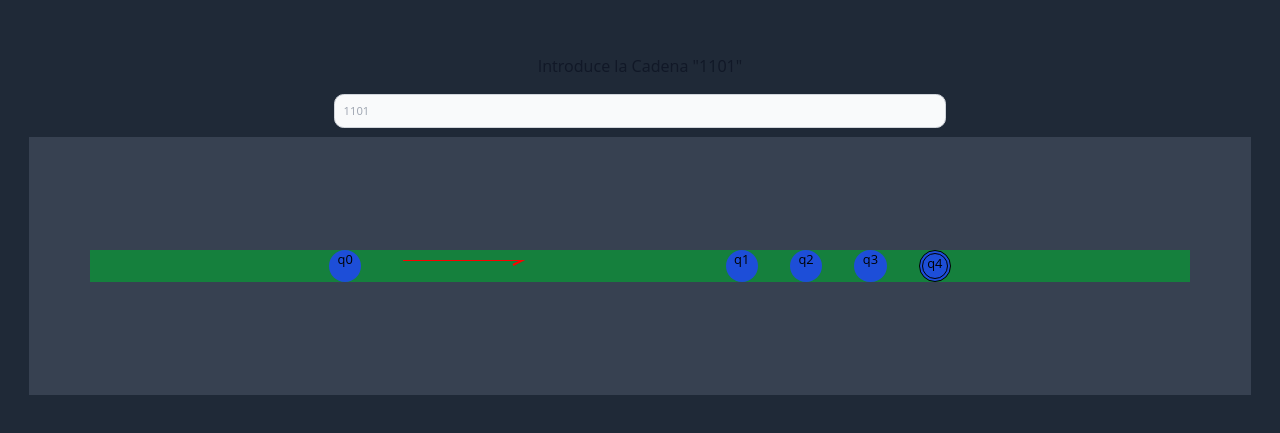
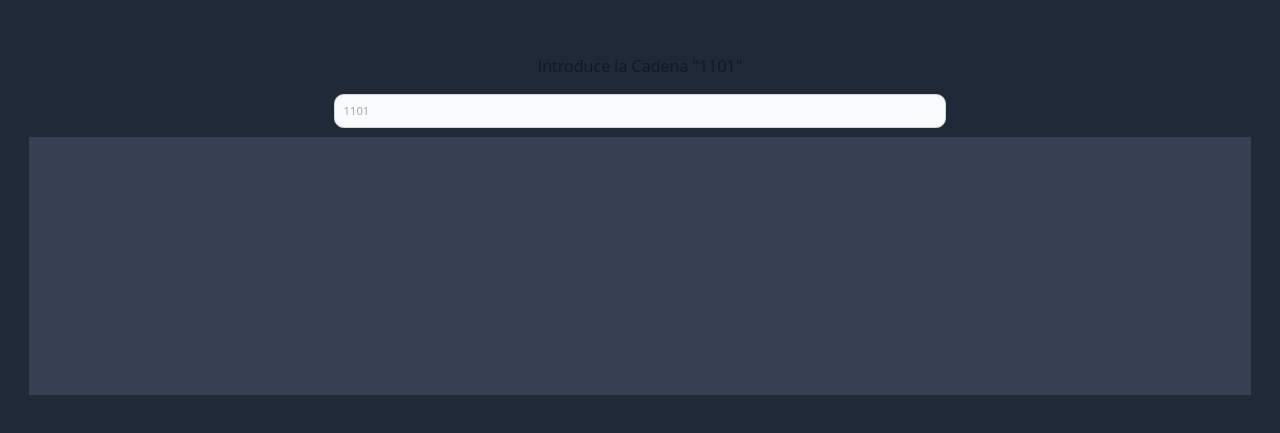
Before and after one commit to DarinelGuillen/Lenguajes, a React (Vite) app: page /Af in a window 1280 px wide. Shown: the part 175-608 px from the top of the page. Built offline with nearby package versions, Linux system fonts and the light colour scheme.

Commit message:
[end] finished the AF

```diff
--- a/src/pages/Af.jsx
+++ b/src/pages/Af.jsx
@@ -8,16 +8,16 @@ function Af() {
     const q3Toq4 = input === '1101';
 
     const handleChange = (e) => {
-        if (e.target.value.startsWith(input) && "1101".startsWith(e.target.value)) {
-            setInput(e.target.value);
-        }
+        setInput(e.target.value);
     };
 
     return (
         <>
             <div className="flex w-full bg-gray-800 h-screen items-center justify-center">
-                <div className="flex w-full p-9 flex-col items-center justify-center min-h-screen">
-                    <label htmlFor="text" className="block mb-2 text-xl font-medium text-gray-900 dark:text-white">Introduce la Cadena "1101"</label>
+                <div className="flex w-full p-9 flex-col items-center justify-center">
+                    <label htmlFor="text" className="block mb-2 text-xl font-medium text-gray-900 dark:text-white">
+                        Introduce la Cadena "1101"
+                    </label>
                     <input
                         type="text"
                         className="m-3 bg-gray-50 border border-gray-300 text-gray-900 sm:text-sm rounded-xl focus:ring-primary-600 focus:border-primary-600 block w-1/2 p-2.5 dark:bg-gray-700 dark:border-gray-600 dark:placeholder-gray-400 dark:text-white dark:focus:ring-blue-500 dark:focus:border-blue-500"
@@ -25,37 +25,18 @@ function Af() {
                         onChange={handleChange}
                         placeholder="1101"
                     />
-                    <div className="bg-gray-700 w-full h-80 min-h-1/2 space-y-5 flex justify-center items-center ">
-                        <div className="w-[90%] h-auto bg-green-700  flex items-center justify-center gap-x-10">
-                            <div className={` transition-all duration-500 ease-in-out opacity-100 opacity-0 text-center bg-blue-700 rounded-full w-10 h-10`}>q0</div>
+                    <div className="bg-gray-700 w-full h-80 flex items-center justify-center space-x-5">
+                        {/* Estados y transiciones */}
+                        <State visible={q0Toq1} label="q0" />
+                        <Arrow visible={q0Toq1} label="1" />
+                        <State visible={q0Toq1} label="q1" />
+                        <Arrow visible={q1Toq2} label="1" />
+                        <State visible={q1Toq2} label="q2" />
+                        <Arrow visible={q2Toq3} label="0" />
+                        <State visible={q2Toq3} label="q3" />
+                        <Arrow visible={q3Toq4} label="1" />
 
-                            <svg className="  h-4 w-22">
-                                <line x1="10" y1="0" x2="130" y2="0" stroke="red" strokeWidth="2" className='opacity-100 opacity-0' />
-                                <polyline points="125,0 120,-5 130,0 120,5" stroke="red" strokeWidth="2" fill="none" className='opacity-100 opacity-0' />
-                            </svg>
-                            <div className={`  transition-all duration-500 ease-in-out opacity-100 opacity-0 text-center bg-blue-700 rounded-full w-10 h-10`}>q1</div>
-                            <div className={`  transition-all duration-500 ease-in-out opacity-100 opacity-0 text-center bg-blue-700 rounded-full w-10 h-10`}>q2</div>
-                            <div className={`  transition-all duration-500 ease-in-out opacity-100 opacity-0 text-center bg-blue-700 rounded-full w-10 h-10`}>q3</div>
-                            <div className={`  border-4 border-double border-black transition-all duration-500 ease-in-out opacity-100 opacity-0 text-center bg-blue-700 rounded-full w-10 h-10`}>q4</div>
-
-                        </div>
-                        {/* Flechas (Aristas) */}
-                        {/* <svg className="absolute left-5 top-2 h-10 w-40">
-                                <line x1="10" y1="0" x2="130" y2="0" stroke="red" strokeWidth="2" className='opacity-100 opacity-0'/>
-                                <polyline points="125,0 120,-5 130,0 120,5" stroke="red" strokeWidth="2" fill="none" className='opacity-100 opacity-0'/>
-                            </svg>
-                            <svg className="absolute left-17 top-2 h-10 w-40">
-                                <line x1="10" y1="0" x2="130" y2="0" stroke="red" strokeWidth="2" className='opacity-100 opacity-0'/>
-                                <polyline points="125,0 120,-5 130,0 120,5" stroke="red" strokeWidth="2" fill="none" className='opacity-100 opacity-0'/>
-                            </svg>
-                            <svg className="absolute left-29 top-2 h-10 w-40">
-                                <line x1="10" y1="0" x2="130" y2="0" stroke="red" strokeWidth="2" className='opacity-100 opacity-0'/>
-                                <polyline points="125,0 120,-5 130,0 120,5" stroke="red" strokeWidth="2" fill="none" className='opacity-100 opacity-0'/>
-                            </svg>
-                            <svg className="absolute left-41 top-2 h-10 w-40">
-                                <line x1="10" y1="0" x2="130" y2="0" stroke="red" strokeWidth="2" className='opacity-100 opacity-0'/>
-                                <polyline points="125,0 120,-5 130,0 120,5" stroke="red" strokeWidth="2" fill="none" className='opacity-100 opacity-0'/>
-                            </svg> */}
+                        <State visible={q3Toq4} label="q4" finalState={q3Toq4} />
                     </div>
                 </div>
             </div>
@@ -63,4 +44,26 @@ function Af() {
     );
 }
 
+// Componente para las flechas con animación
+function Arrow({ visible, label }) {
+    return (
+        <div className={`relative ${visible ? 'opacity-100' : 'opacity-0'} transition-opacity duration-700 ease-in`}>
+            <svg className="h-10 w-16">
+                <line x1="0" y1="5" x2="40" y2="5" stroke="red" strokeWidth="2" />
+                <polyline points="35,0 40,5 35,10" stroke="red" strokeWidth="2" fill="none" />
+            </svg>
+            <span className="absolute -top-3 left-5 text-white">{label}</span>
+        </div>
+    );
+}
+
+// Componente para los estados con animación
+function State({ visible, label, finalState }) {
+    return (
+        <div className={`relative flex items-center justify-center text-center rounded-full w-10 h-10 transition-opacity duration-700 ease-in ${visible ? 'opacity-100' : 'opacity-0'} ${finalState ? 'border-4 border-double border-black' : ''} bg-blue-700`}>
+            {label}
+        </div>
+    );
+}
+
 export default Af;
```
